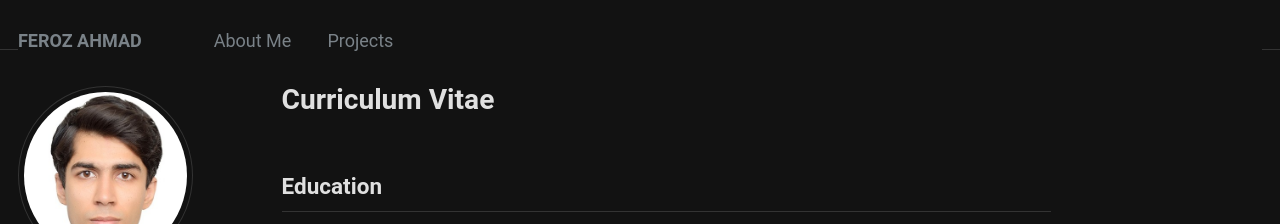
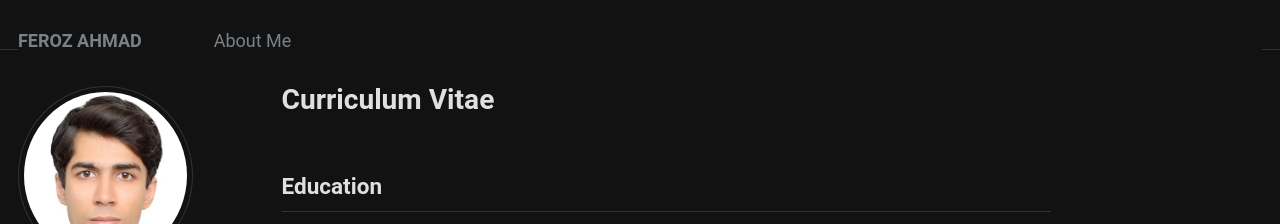
Before and after one commit to Fe-r-oz/Fe-r-oz.github.io, a Jekyll site: the page built from _pages/about.md, in a window 1280 px wide. Shown: the top 224 px of the page. Built offline with Jekyll 4.4.1, drawn with Linux system fonts in a browser that asks for light colours; some web fonts are replaced; a script that is not in the unit is left out.

Commit message:
undo _project.md

```diff
--- a/_data/navigation.yml
+++ b/_data/navigation.yml
@@ -2,6 +2,3 @@
 main:
   - title: "About Me"
     url: /about/
-
-  - title: "Projects"
-    url: /projects/
```
Also changed, not shown: _projects/BS.md (renamed from _projects/bachelors.md, +2 -1 lines).
